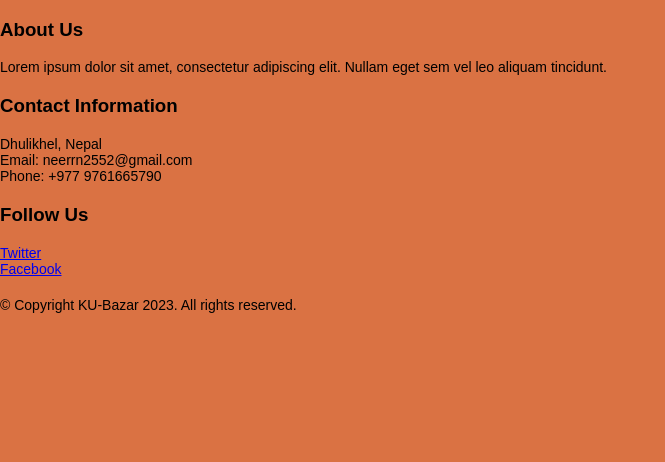
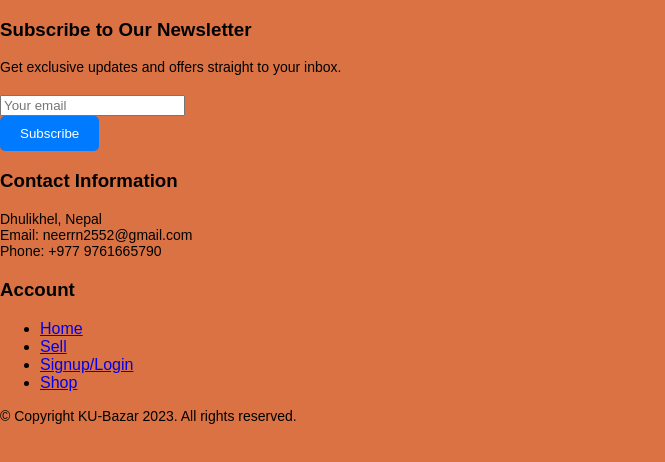
Before and after one commit to Neer-rn/KU-BazarWeb, a React (Create React App) app in the folder frontend/: page /footer in a window 1280 px wide. Shown: the top 462 px of the page, without its empty margins (0-665 px from the left). Built offline with nearby package versions, Linux system fonts and the light colour scheme; a web font is replaced by a local one.

Commit message:
footer changed

```diff
--- a/frontend/src/pages/footer.jsx
+++ b/frontend/src/pages/footer.jsx
@@ -6,13 +6,13 @@ const Footer = () => {
   return (
     <footer className="footer-container">
       <div className="footer-content">
-        <div className="footer-section">
-          <h3>About Us</h3>
-          <p>
-            Lorem ipsum dolor sit amet, consectetur adipiscing elit. Nullam
-            eget sem vel leo aliquam tincidunt.
-          </p>
-        </div>
+      <div className="footer-section">
+          <h3>Subscribe to Our Newsletter</h3>
+          <p>Get exclusive updates and offers straight to your inbox.</p>
+          <div className="subscribe-form">
+            <input type="email" placeholder="Your email" /> <br/>
+            <button>Subscribe</button>
+          </div>
         <div className="footer-section">
           <h3>Contact Information</h3>
           <p>
@@ -23,21 +23,21 @@ const Footer = () => {
             Phone: +977 9761665790
           </p>
         </div>
+
         <div className="footer-section">
-          <h3>Follow Us</h3>
-          <p>
-            <a href="https://twitter.com" target="_blank" rel="noopener noreferrer">
-              Twitter
-            </a>
-            <br />
-            <a href="https://facebook.com" target="_blank" rel="noopener noreferrer">
-              Facebook
-            </a>
-          </p>
+          <h3>Account</h3>
+          <ul>
+            <li><a href="#">Home</a></li>
+            <li><a href="#">Sell</a></li>
+            <li><a href="#">Signup/Login</a></li>
+            <li><a href="#">Shop</a></li>
+          </ul>
         </div>
+
       </div>
       <div className="footer-bottom">
         <p>&copy;  Copyright KU-Bazar 2023. All rights reserved.</p>
+      </div>
       </div>
     </footer>
   );
```
